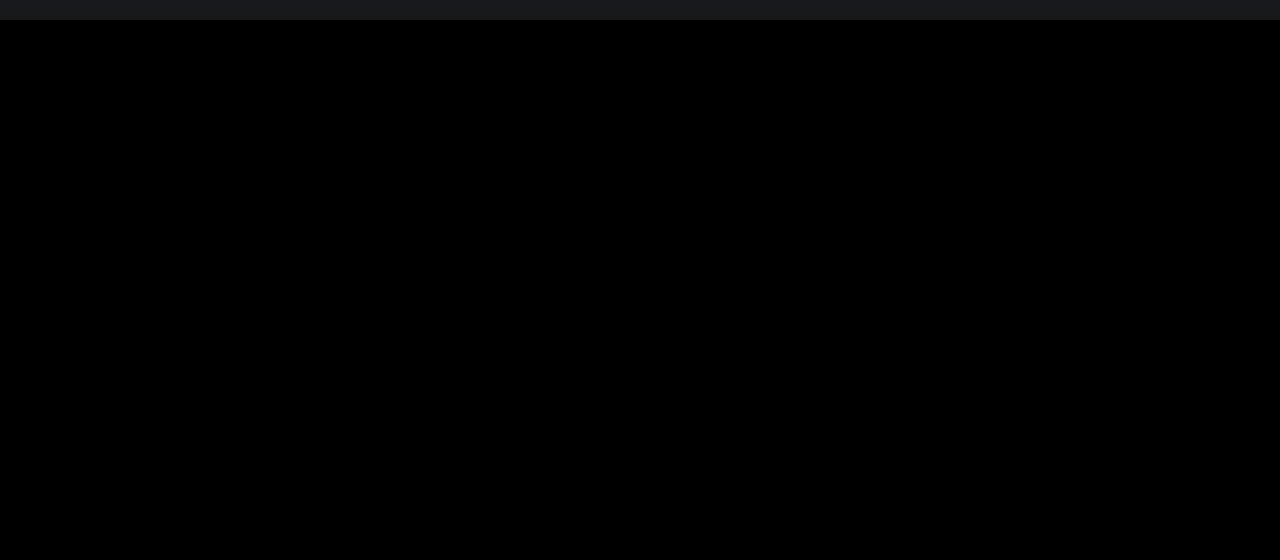
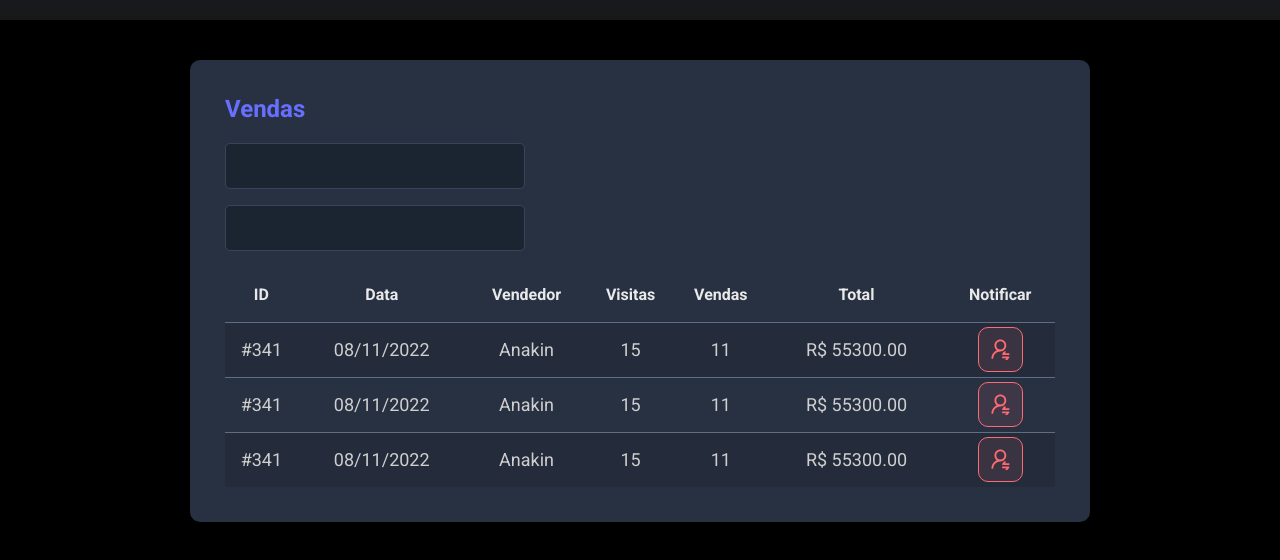
Before and after one commit to MatusMoura/Front-End-relatorio-de-vendas, a plain HTML site: page index.html in a window 1280 px wide. Shown: the part 200-760 px from the top of the page. Drawn offline with Linux system fonts and the light colour scheme.

Commit message:
terminando front end do nosso sistema full stak

```diff
--- a/index.html
+++ b/index.html
@@ -17,11 +17,85 @@
                 <a href="https://github.com/MatusMoura">Matus Moura</a>
 
         </div>
-        </header>
-
-
-
-
+    </header>
+    <main>
+       <section id="sales">
+        <div class="dsmeta-container">
+             <div class="dsmeta-card">
+             <h2 class="dsmeta-sales-title">Vendas</h2>
+                    <div class="dsmeta-form-control-container">
+                    <input class="dsmeta-form-control" type="text">
+                        </div>
+                    <div class="dsmeta-form-control-container">
+                    <input class="dsmeta-form-control" type="text">
+                    </div>
+                    <div>
+                        <table class="dsmeta-sales-table">
+                            <thead>
+                                <tr>
+                                    <th class="show992">ID</th>
+                                    <th class="show576">Data</th>
+                                    <th>Vendedor</th>
+                                    <th class="show992">Visitas</th>
+                                    <th class="show992">Vendas</th>
+                                    <th>Total</th>
+                                    <th>Notificar</th>
+                                </tr>
+                            </thead>
+                            <tbody>
+                              <tr>
+                                <td class="show992">#341</td>
+                                <td class="show576">08/11/2022</td>
+                                <td>Anakin</td>
+                                <td class="show992">15</td>
+                                <td class="show992">11</td>
+                                <td>R$ 55300.00</td>
+                                <td>
+                                    <div class="dsmeta-red-btn-container">
+                                        <div class="dsmeta-red-btn">
+                                            <img src="nitification-icon.svg" alt="Notificar">
+                                        </div>
+                                    </div>
+                                  </td>
+                              </tr>
+                              <tr>
+                                <td class="show992">#341</td>
+                                <td class="show576">08/11/2022</td>
+                                <td>Anakin</td>
+                                <td class="show992">15</td>
+                                <td class="show992">11</td>
+                                <td>R$ 55300.00</td>
+                                <td>
+                                    <div class="dsmeta-red-btn-container">
+                                    <div class="dsmeta-red-btn">
+                                        <img src="nitification-icon.svg" alt="Notificar">
+                                    </div>
+                                </div>
+                            </td>
+                              </tr>
+                              <tr>
+                                <td class="show992">#341</td>
+                                <td class="show576">08/11/2022</td>
+                                <td>Anakin</td>
+                                <td class="show992">15</td>
+                                <td class="show992">11</td>
+                                <td>R$ 55300.00</td>
+                                <td>
+                                    <div class="dsmeta-red-btn-container">
+                                    <div class="dsmeta-red-btn">
+                                        <img src="nitification-icon.svg" alt="Notificar">
+                                    </div>
+                                </div>
+                            </td>
+                              </tr>
+                            </tbody>
+                        </table>
+                     </div>
+                 </div>
+                 </div>
+             </div>
+       </section>
+    </main>
 
 </body>
 </html>
--- a/styles.css
+++ b/styles.css
@@ -1,38 +1,163 @@
 @import url('https://fonts.googleapis.com/css2?family=Roboto:wght@300;400;700&display=swap');
-*{
+
+* {
     font-family: 'Roboto', sans-serif;
     box-sizing: border-box;
     margin: 0;
     padding: 0;
 }
-body,html{
+
+body,
+html {
     background-color: #000;
     color: #ffffff;
 }
-a, a:hover, a:visited{
+
+a,
+a:hover,
+a:visited {
     color: unset;
     text-decoration: none;
 }
-header{
+
+header {
     background: linear-gradient(180deg, #102347 0%, #181818 100%);
     height: 220px;
     display: flex;
     align-items: center;
     justify-content: center;
 }
-.dsmeta-logo-container{
+
+.dsmeta-logo-container {
     display: flex;
     flex-direction: column;
     align-items: center;
 }
-.dsmeta-logo-container img{
+
+.dsmeta-logo-container img {
     width: 235px;
 }
-.dsmeta-logo-container h1{
-   margin-top: 15px;
-   font-size: 30px;
+
+.dsmeta-logo-container h1 {
+    margin-top: 15px;
+    font-size: 30px;
 }
-.dsmeta-logo-container p{
+
+.dsmeta-logo-container p {
     font-size: 14px;
     font-weight: 300;
 }
+
+.dsmeta-card {
+    background-color: #283142;
+    border-radius: 10px;
+    padding: 30px 10px;
+}
+
+.dsmeta-container {
+    width: 100%;
+    max-width: 900px;
+    margin: 0 auto;
+}
+
+#sales {
+    padding: 40px 10px;
+}
+
+.dsmeta-sales-title {
+    color: #676fff;
+    font-size: 24px;
+    margin-bottom: 20px;
+}
+
+.dsmeta-form-control-container {
+    margin-bottom: 16px;
+    max-width: 300px;
+}
+
+.dsmeta-form-control {
+    width: 100%;
+    height: 46px;
+    background-color: #1b2531;
+    border: 1px solid #384459;
+    border-radius: 5px;
+    color: #9aaabe;
+    padding: 0 20px;
+    font-size: 18px;
+}
+
+.dsmeta-sales-table {
+    width: 100%;
+    border-spacing: 0;
+    border-collapse: collapse;
+}
+
+.dsmeta-sales-table thead {
+    height: 55px;
+    font-size: 16px;
+    color: #e9e9e9;
+    font-weight: 700;
+}
+
+.dsmeta-sales-table tbody {
+    font-size: 14px;
+    font-weight: 400;
+    color: #cfcfcf;
+    text-align: center;
+}
+
+.dsmeta-sales-table tbody tr {
+    height: 74px;
+    border-top: 1px solid #5f6e82;
+}
+
+.dsmeta-sales-table tbody tr:hover>td {
+    background-color: #384459;
+}
+
+.dsmeta-sales-table tbody tr:nth-child(odd) {
+    background-color: #242c3b;
+}
+.dsmeta-red-btn-container{
+    display: flex;
+    justify-content: center;
+}
+.dsmeta-red-btn {
+    height: 45px;
+    width: 45px;
+    background: rgba(255, 107, 114, 0.1);
+    border: 1px solid #FF6B72;
+    border-radius: 10px;
+    display: flex;
+    align-items: center;
+    justify-content: center;
+    cursor: pointer;
+}
+.dsmeta-red-btn img {
+    width: 19px;
+}
+.show576{
+    display:none;
+}
+.show992{
+    display: none;
+}
+@media (min-width: 576px){
+    .show576{
+        display:table-cell;
+    }
+    .dsmeta-card{
+        padding: 35px;
+    }
+    .dsmeta-sales-table tbody tr{
+        height: 55px;
+    }
+    .dsmeta-sales-table tbody{
+        font-size: 18px;
+    }
+}
+@media (min-width: 992px){
+    .show992{
+        display:table-cell;
+    }
+}
```
Also changed, not shown: nitification-icon.svg (added).
